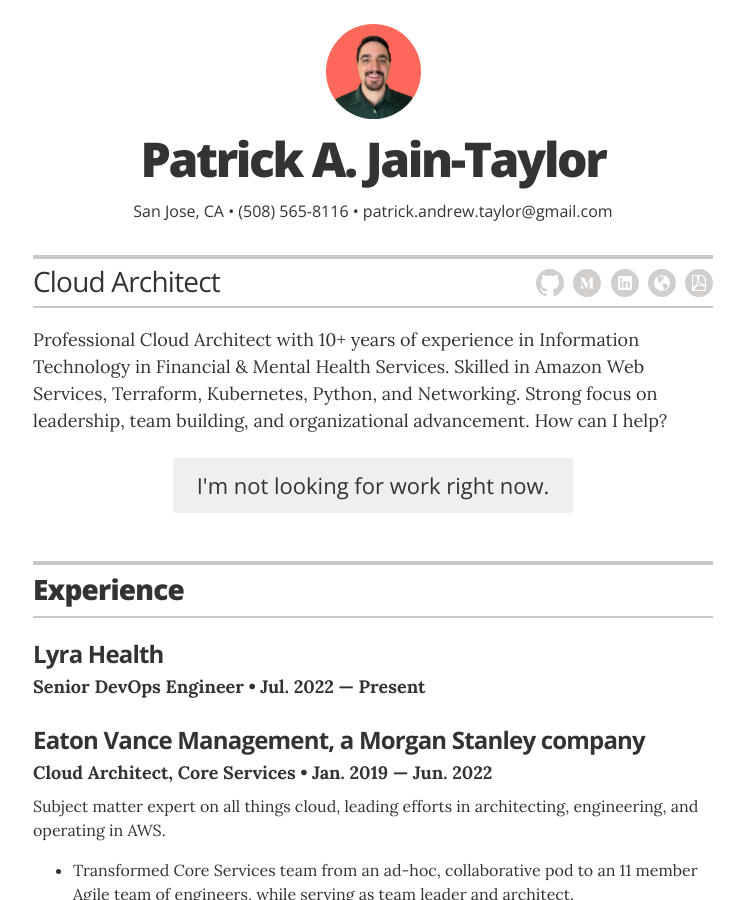
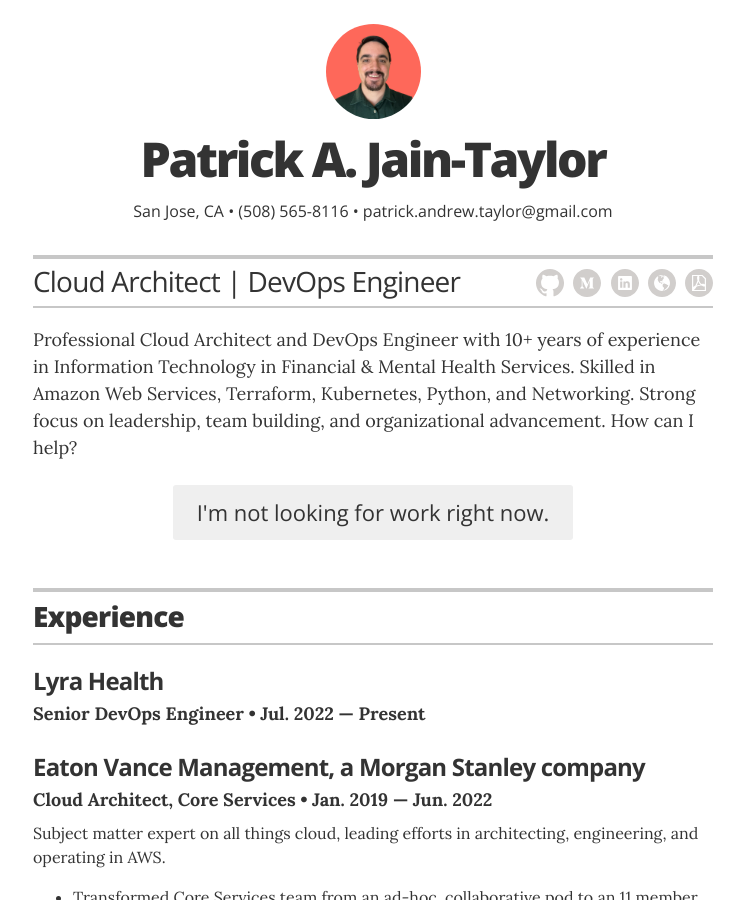
Before and after one commit to patrick-andrew-jain-taylor/resume, a Jekyll site: the page built from index.html, in a window 1280 px wide and 900 px high. Shown: the whole window, without its empty margins (267-1011 px from the left). Built offline with Jekyll 4.4.1, drawn with Linux system fonts in a browser that asks for light colours.

Commit message:
change: add DevOps Engineer

```diff
--- a/_config.yml
+++ b/_config.yml
@@ -11,7 +11,7 @@
 # Resume settings
 resume_avatar:                  "true"
 resume_name:                    "Patrick A. Jain-Taylor"
-resume_title:                   "Cloud Architect"
+resume_title:                   "Cloud Architect | DevOps Engineer"
 
 # used for the contact button in _layouts/resume.html
 resume_contact_email:           "patrick.andrew.taylor@gmail.com"
@@ -23,7 +23,7 @@
 resume_header_contact_info:     "San Jose, CA • (508) 565-8116 • patrick.andrew.taylor@gmail.com"
 display_header_contact_info:    "true"
 
-resume_header_intro: "<p>Professional Cloud Architect with 10+ years of experience in Information Technology in Financial & Mental Health Services. Skilled in Amazon Web Services, Terraform, Kubernetes, Python, and Networking. Strong focus on leadership, team building, and organizational advancement. How can I help?</p>"
+resume_header_intro: "<p>Professional Cloud Architect and DevOps Engineer with 10+ years of experience in Information Technology in Financial & Mental Health Services. Skilled in Amazon Web Services, Terraform, Kubernetes, Python, and Networking. Strong focus on leadership, team building, and organizational advancement. How can I help?</p>"
 
 # use "yes" to display the email contact button,
 # "no" to display an "I'm not looking for work" message,
```
